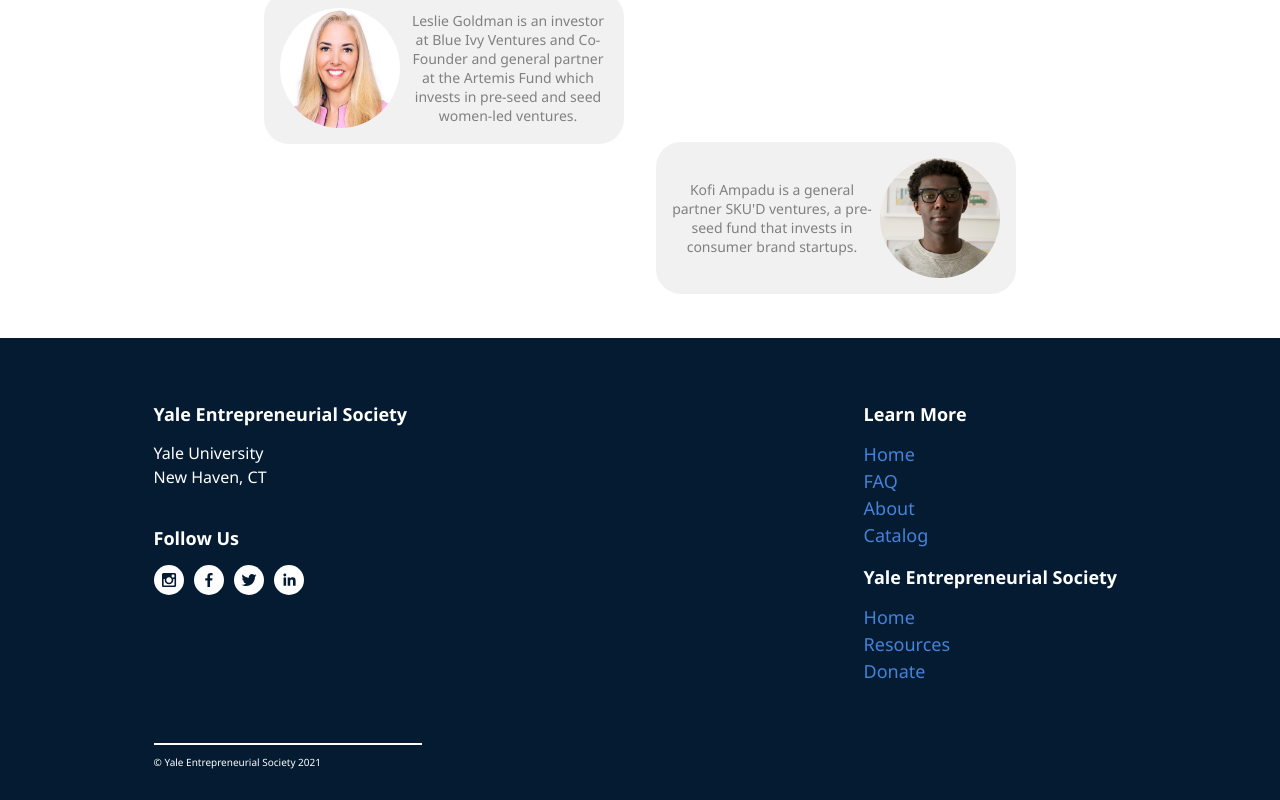
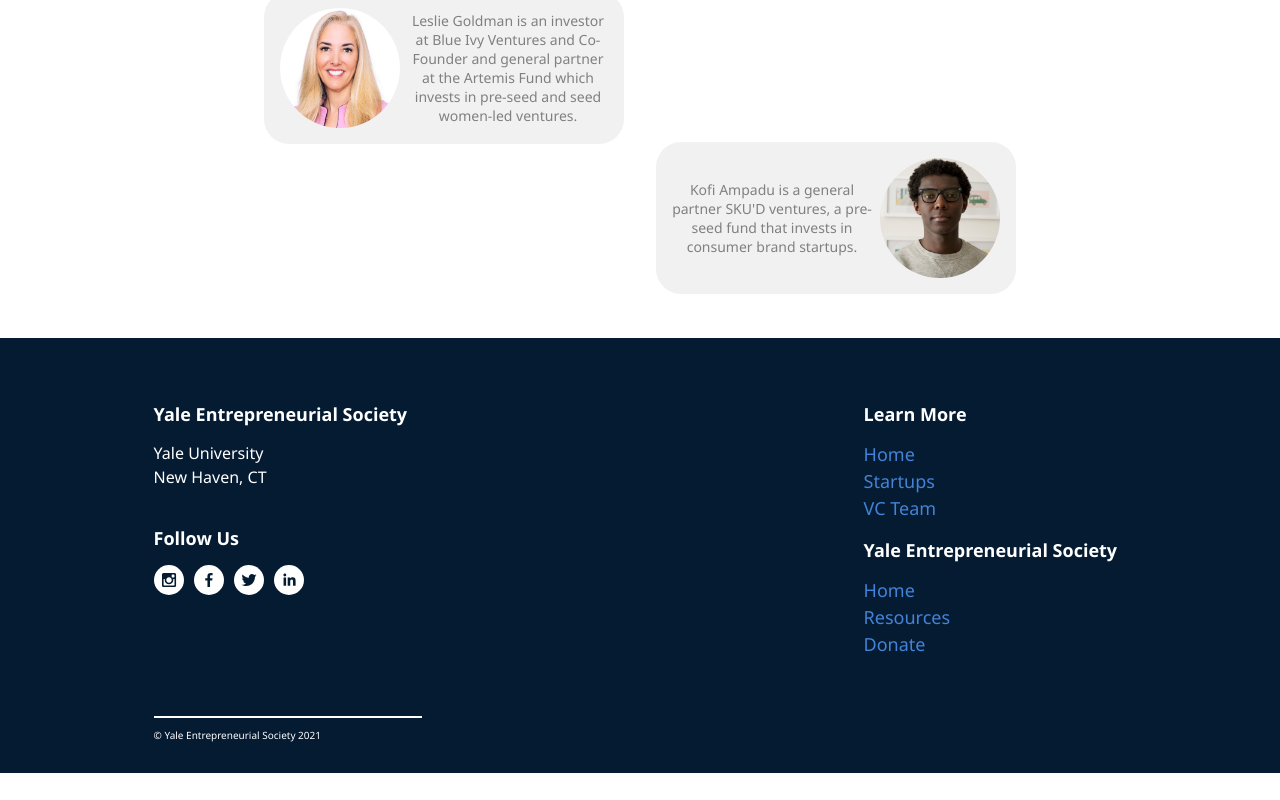
Before and after one commit to yesatyaleTech/startupincubatorsite, a React (Create React App) app: page / in a window 1280 px wide. Shown: the part 1748-2548 px from the top of the page. After the commit the page ends 2521 px from the top, so only its background shows below. Built offline with nearby package versions, Linux system fonts and the light colour scheme.

Commit message:
changed links under "learn more" in footer

```diff
--- a/src/components/Footer/Footer.tsx
+++ b/src/components/Footer/Footer.tsx
@@ -107,13 +107,10 @@ export default class Footer extends React.Component<{}>{
                         <div>
                             <a href="/">Home</a></div>
                         <div>
-                            <a href="/faq">FAQ</a>
+                            <a href="/startups">Startups</a>
                         </div>
                         <div>
-                            <a href="/about">About</a>
-                        </div>
-                        <div>
-                            <a href="/catalog">Catalog</a>
+                            <a href="/venture-capital">VC Team</a>
                         </div>
                         <h2 className="yes-links">Yale Entrepreneurial Society</h2>
                         <div>
```
